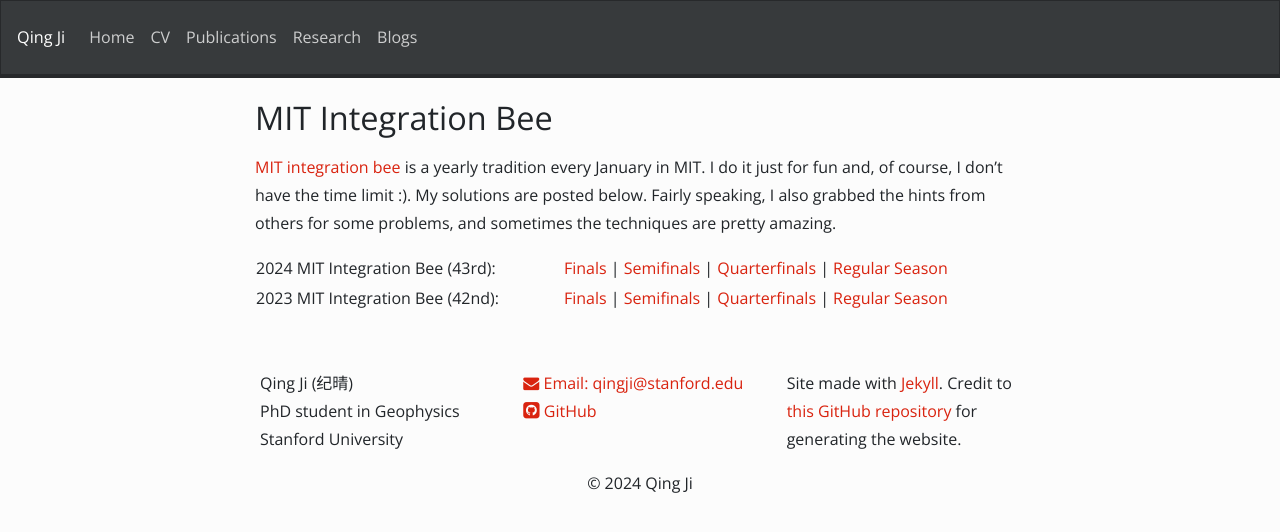
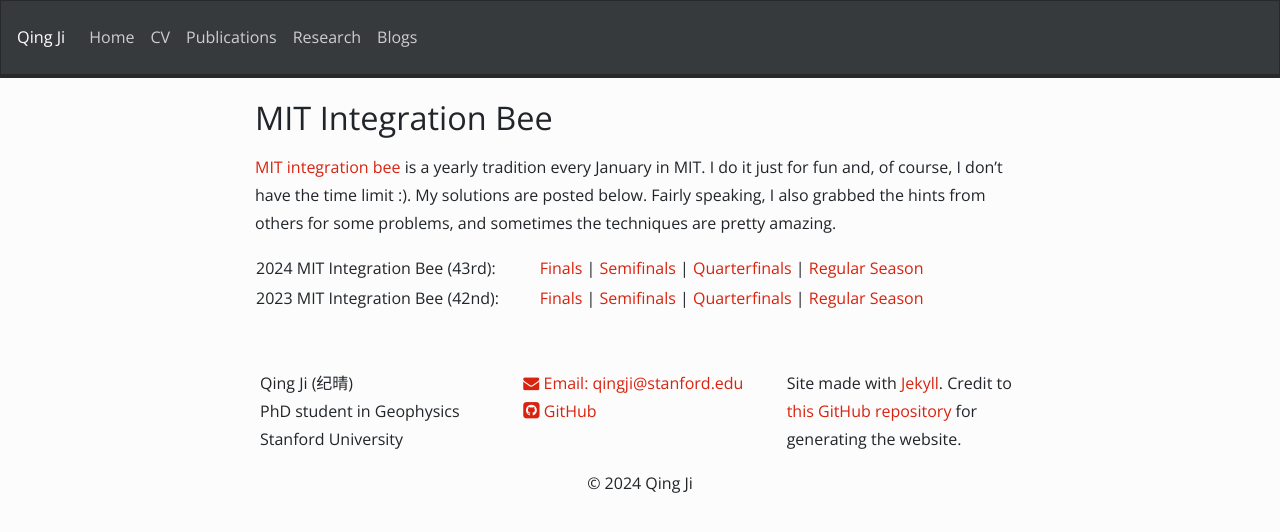
Before and after one commit to NickJi98/NickJi98.github.io, a Jekyll site: the page built from _posts/2024-03-27-MIT.md, in a window 1280 px wide. Shown: the top 532 px of the page. Built offline with Jekyll 4.4.1, drawn with Linux system fonts in a browser that asks for light colours; nearby versions of some CDN libraries; a style sheet for code colours, icons or effects is not loaded.

Commit message:
Update 2024-03-27-MIT.md

```diff
--- a/_posts/2024-03-27-MIT.md
+++ b/_posts/2024-03-27-MIT.md
@@ -6,7 +6,7 @@ layout: postlay
 <p><a href="https://math.mit.edu/~yyao1/integrationbee.html" target="_blank">MIT integration bee</a> is a yearly tradition every January in MIT. I do it just for fun and, of course, I don't have the time limit :). My solutions are posted below. Fairly speaking, I also grabbed the hints from others for some problems, and sometimes the techniques are pretty amazing.</p>
 
 <table style="width: 100%;">
-  <col width="40%;">
+  <col width="35%;">
   <col width="60%;">
   <tr>
     <td>2024 MIT Integration Bee (43rd):</td>
```
